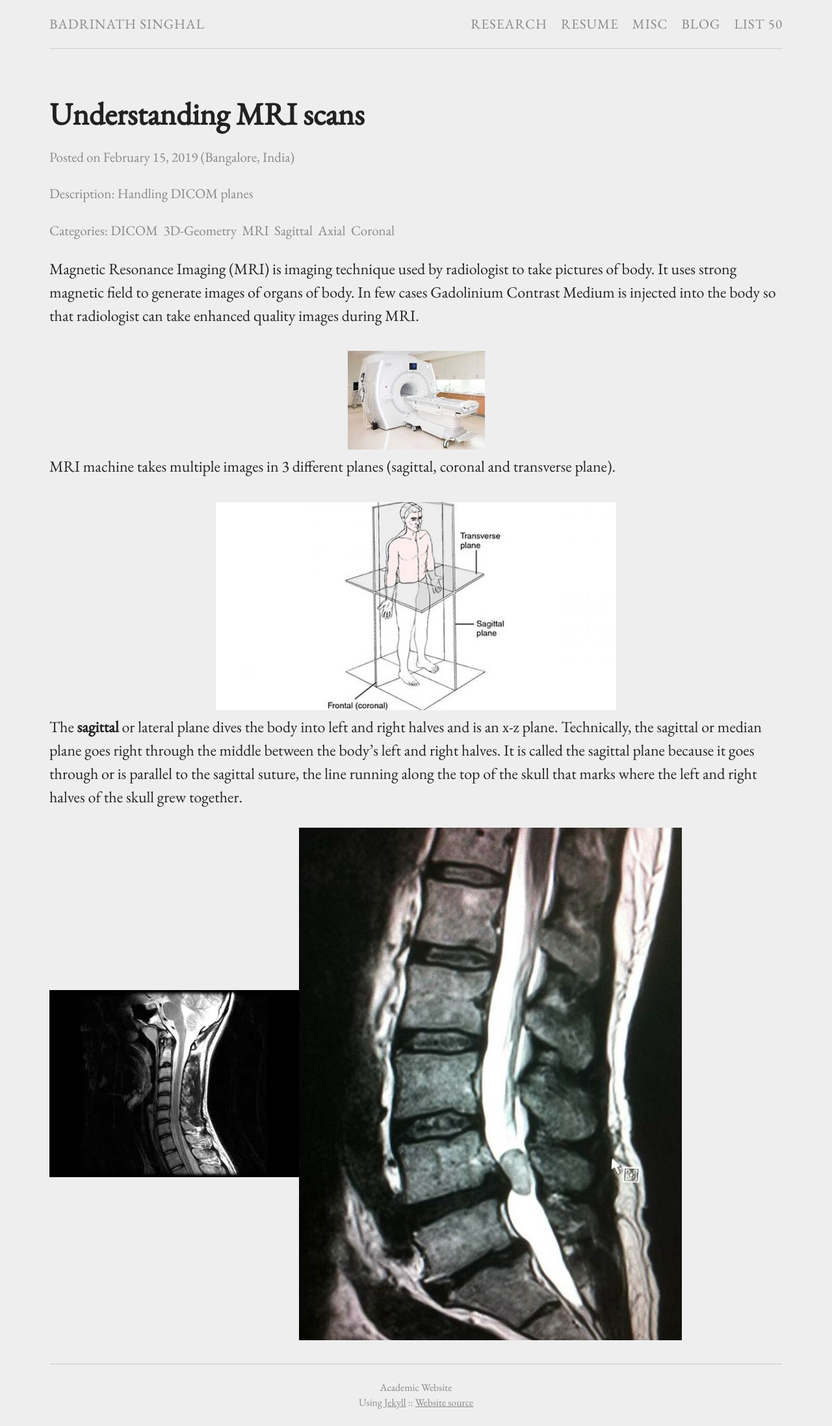
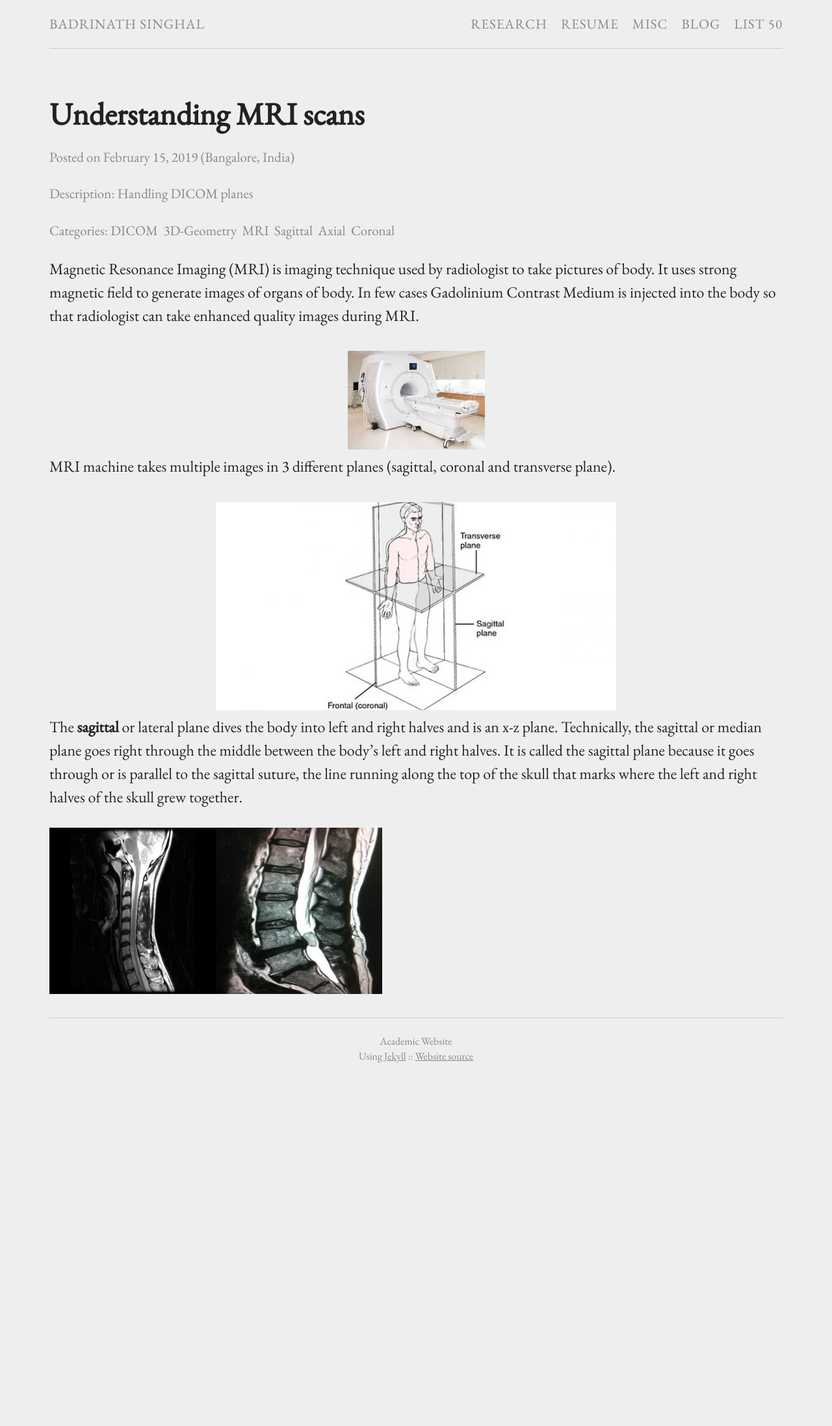
Before and after one commit to BadrinathS/BadrinathS.github.io, a Jekyll site: the page built from _posts/2019-02-15-Understanding-MRI-scans.md, in a window 1280 px wide. Shown: the whole page at 65% size. Built offline with Jekyll 4.4.1, drawn with Linux system fonts in a browser that asks for light colours; comment, search, counter and statistics services are not loaded; after the commit the page ends 1662 px from its top, so only the background shows below that.

Commit message:
Update 2019-02-15-Understanding-MRI-scans.md

```diff
--- a/_posts/2019-02-15-Understanding-MRI-scans.md
+++ b/_posts/2019-02-15-Understanding-MRI-scans.md
@@ -15,6 +15,6 @@
 The <b>sagittal</b> or lateral plane dives the body into left and right halves and is an x-z plane. Technically, the sagittal or median plane goes right through the middle between the body’s left and right halves. It is called the sagittal plane because it goes through or is parallel to the sagittal suture, the line running along the top of the skull that marks where the left and right halves of the skull grew together.
 
 <div>
-  <img src="/images/cervical_view.jpeg"/><img src="/images/lumbar_view.jpeg"/>
+  <img src="/images/cervical_view.jpeg" width="256" height="256"/><img src="/images/lumbar_view.jpeg" width="256" height="256"/>
 </div>
 {% include test_disqus.html %}
```
